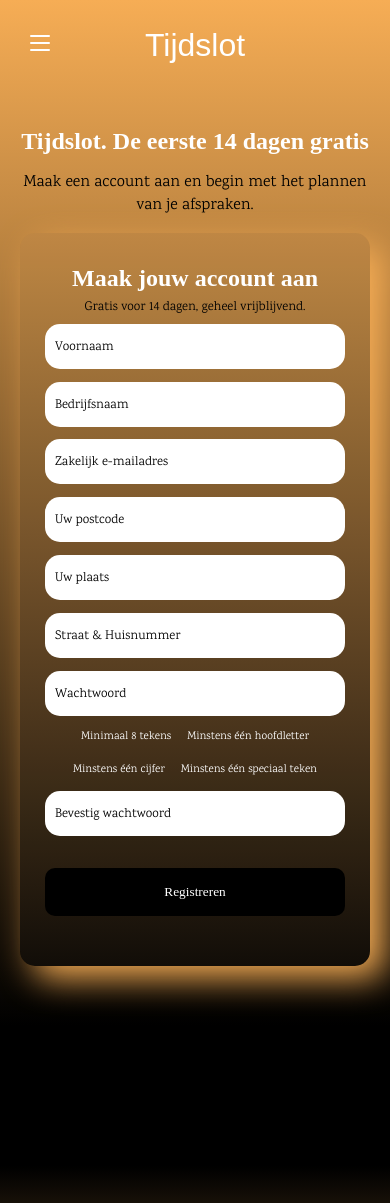
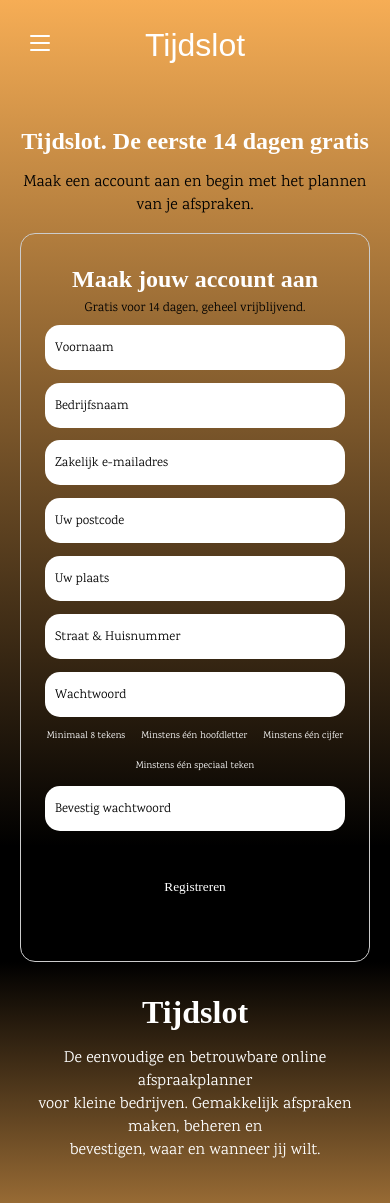
Before and after one commit to VincentOosterom/Eindopdracht-Frontend, a React (Vite) app: page /registeren in a window 390 px wide. Shown: the top 1203 px of the page. Built offline with nearby package versions, Linux system fonts and the light colour scheme; a web font is replaced by a local one.

Commit message:
Registerform bijgewerkt

```diff
--- a/src/components/website/Appointment_Form/AppointmentForm.jsx
+++ b/src/components/website/Appointment_Form/AppointmentForm.jsx
@@ -24,13 +24,12 @@ function AppointmentForm({services, companyId, availabilities}) {
         async function fetchAppointments() {
             const res = await api.get(`/appointments?companyId=${companyId}`);
             setAppointments(res.data);
-            console.log(res.data);
         }
         fetchAppointments();
     }, [companyId]);
 
 
-    // 3. Genereer alle tijden op basis van openingstijden + service duur + bestaande afspraken
+    // 3. generate alle time op basis van openingstijden + service duration + bestaande afspraken
     useEffect(() => {
         if (!selectedDate || !selectedService) return;
 
@@ -73,7 +72,6 @@ function AppointmentForm({services, companyId, availabilities}) {
             if (nextTime <= end) {
                 times.push(current);
             }
-
             current = nextTime;
         }
 
--- a/src/components/website/RegisterForm/RegisterForm.css
+++ b/src/components/website/RegisterForm/RegisterForm.css
@@ -4,14 +4,11 @@
     display: flex;
     flex-direction: column;
     align-items: center;
-    max-width: 850px;
+    max-width: 750px;
     width: 100%;
-    height: auto;
     border-radius: 15px;
-    background: rgba(255, 255, 255, 0.01);
-    box-shadow: 14px 12px 34.5px 0 #F6AD55;
+    border: 1px solid #ccc;
     flex-shrink: 0;
-    margin-bottom: 200px ;
 }
 
 .register-form {
@@ -29,6 +26,7 @@
     color: white;
 }
 
+/*TYPOGRAFIE*/
 .register-form-title h2 {
     font-size: clamp(1.5rem, 2.5vw, 2rem);
     margin-bottom: 0.4rem;
@@ -39,13 +37,13 @@
     margin-bottom: 0.4rem;
 }
 
+/*INPUTS + LABEL*/
 .register-form-inputs {
     display: flex;
     flex-direction: column;
     align-items: center;
     justify-content: center;
     min-width: 200px;
-    max-width: 500px;
     width: 100%;
     gap: 0.8rem;
 }
@@ -54,6 +52,14 @@
     display: none;
 }
 
+.register-form-inputs input {
+    border: none;
+    width: 100%;
+    height: 55px;
+}
+
+
+/*REGISTER LIST*/
 .register-form ul{
     display: flex;
     flex-direction: row;
@@ -64,20 +70,19 @@
 }
 
 .register-form ul li {
-    font-size: clamp(0.7rem, 2.5vw, 0.5rem);
+    font-size: clamp(0.5rem, 2.5vw, 0.7rem);
 }
 
-.register-form-inputs input {
-    border: none;
-    height: 55px;
-}
 
+/*BUTTON*/
 .register-form button{
     margin-top: 2rem;
-    width: 500px;
+    width: 100%;
+    max-width: 500px;
     padding: 1rem 1rem;
 }
 
+/*PASSWORD*/
 .password-required {
     display: flex;
     flex-direction: column;
@@ -87,8 +92,6 @@
 .password-required li {
     color: white;
 }
-
-
 
 .password-input.error {
     border: 2px solid #e63946;
@@ -116,8 +119,7 @@
         width: 100%;
     }
 
-    .register-form-inputs input{
-        width: 100%;
+    .register-form-inputs input {
         height: 45px;
     }
 
--- a/src/components/website/RegisterForm/RegisterForm.jsx
+++ b/src/components/website/RegisterForm/RegisterForm.jsx
@@ -13,9 +13,11 @@ function RegisterForm() {
     const [city, setCity] = useState("");
     const [password, setPassword] = useState("");
     const [confirmPassword, setConfirmPassword] = useState("");
+    const [newCompany, setNewCompany] = useState([]);
+
     const [error, setError] = useState("");
     const [loading, setLoading] = useState(false);
-    const [success, setSuccess] = useState(false);
+    const [success, setSuccess] = useState("");
 
 
     const navigate = useNavigate();
@@ -56,12 +58,11 @@ function RegisterForm() {
             const userRes = await api.post(
                 "/users",
                 {
+                    firstname: name,
                     email,
                     password,
-                    firstname: name,
                     lastname: "",
                     roles: ["admin"],
-                    // companyId hoeft niet, want we koppelen op ID
                 }
             );
 
@@ -87,36 +88,32 @@ function RegisterForm() {
                     ownerUserId: userId,   // ★ koppelt automatisch
                     name: company,
                     bio: "",
-                    profileImageUrl: "",
                     street: street,
                     city: city,
                     zip: zip,
-
                 },
             );
 
-            console.log("Company aangemaakt:", companyRes.data);
+            setNewCompany(companyRes.data)
 
 
-            // 5. SUCCES
+
             setSuccess("Account succesvol aangemaakt!");
+
             setTimeout(() => navigate("/inloggen"), 1500);
 
         } catch (err) {
-            console.error(err);
 
             if (axios.isAxiosError(err)) {
                 if (err.response?.status === 409) {
                     setError("Dit e-mailadres is al in gebruik.");
                     return;
                 }
-
                 if (err.response?.status === 400) {
                     setError("Ongeldige invoer. Controleer je gegevens.");
                     return;
                 }
             }
-
             setError("Er ging iets mis bij het registreren. Probeer opnieuw.");
         } finally {
             setLoading(false);
@@ -126,7 +123,6 @@ function RegisterForm() {
     return (
         <section className="register-container">
             <form onSubmit={Register} className="register-form">
-
                 <div className="register-form-title">
                     <h2>Maak jouw account aan</h2>
                     <p>Gratis voor 14 dagen, geheel vrijblijvend.</p>
```
